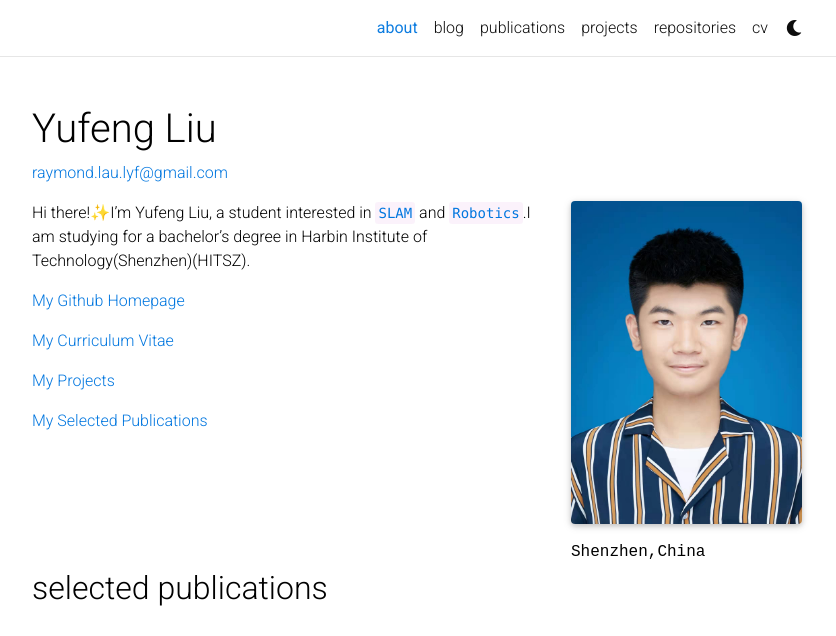
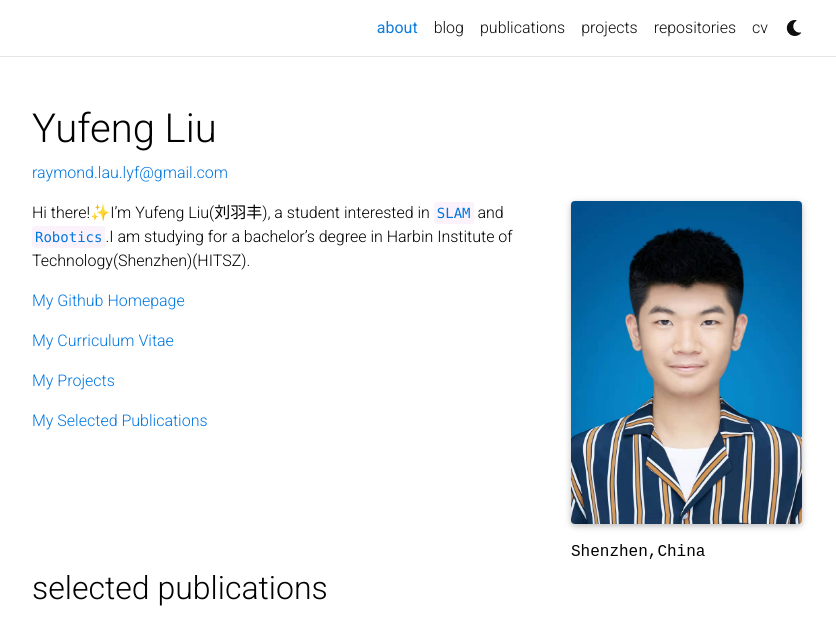
Before and after one commit to raymond-lau-lyf/raymond-lau-lyf.github.io, a Jekyll site: the page built from _pages/about.md, in a window 1280 px wide and 925 px high, cut to the strip 0-636 px from the top of the window. Shown: the whole strip, without its empty margins (223-1059 px from the left). Built offline with Jekyll 4.4.1, drawn with Linux system fonts in a browser that asks for light colours; full-size pictures stand in for the smaller copies a plugin makes; emoji names are drawn with the system emoji font; comment, search, counter and statistics services are not loaded; a style sheet for code colours, icons or effects is not loaded.

Commit message:
chn name

```diff
--- a/_pages/about.md
+++ b/_pages/about.md
@@ -17,7 +17,7 @@
 social: true  # includes social icons at the bottom of the page
 ---
 
-Hi there!:sparkles:I'm Yufeng Liu, a student interested in `SLAM` and `Robotics`.I am studying for a bachelor's degree in Harbin Institute of Technology(Shenzhen)(HITSZ).
+Hi there!:sparkles:I'm Yufeng Liu(刘羽丰), a student interested in `SLAM` and `Robotics`.I am studying for a bachelor's degree in Harbin Institute of Technology(Shenzhen)(HITSZ).
 
 [My Github Homepage](https://github.com/raymond-lau-lyf)
 
```
